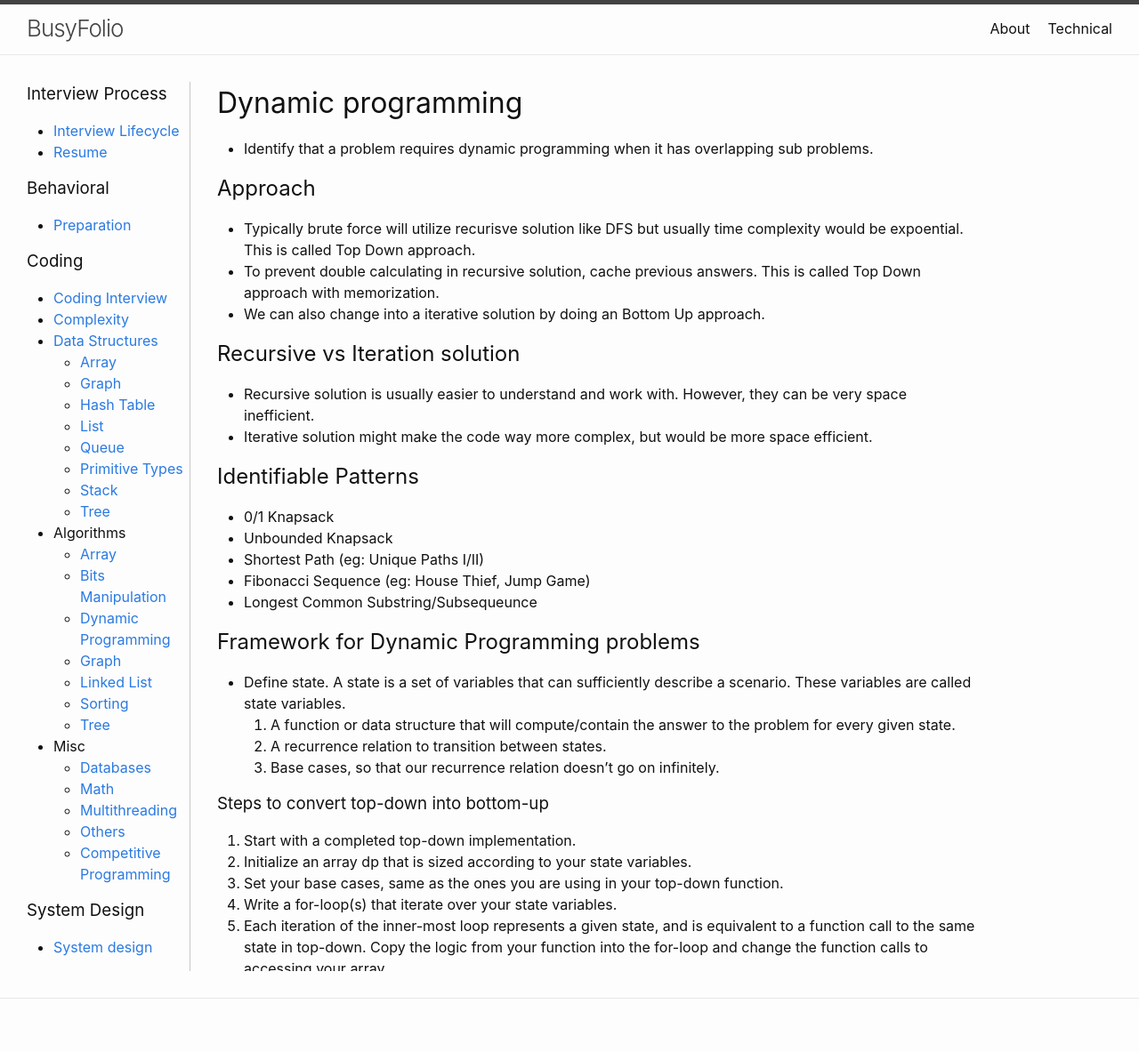
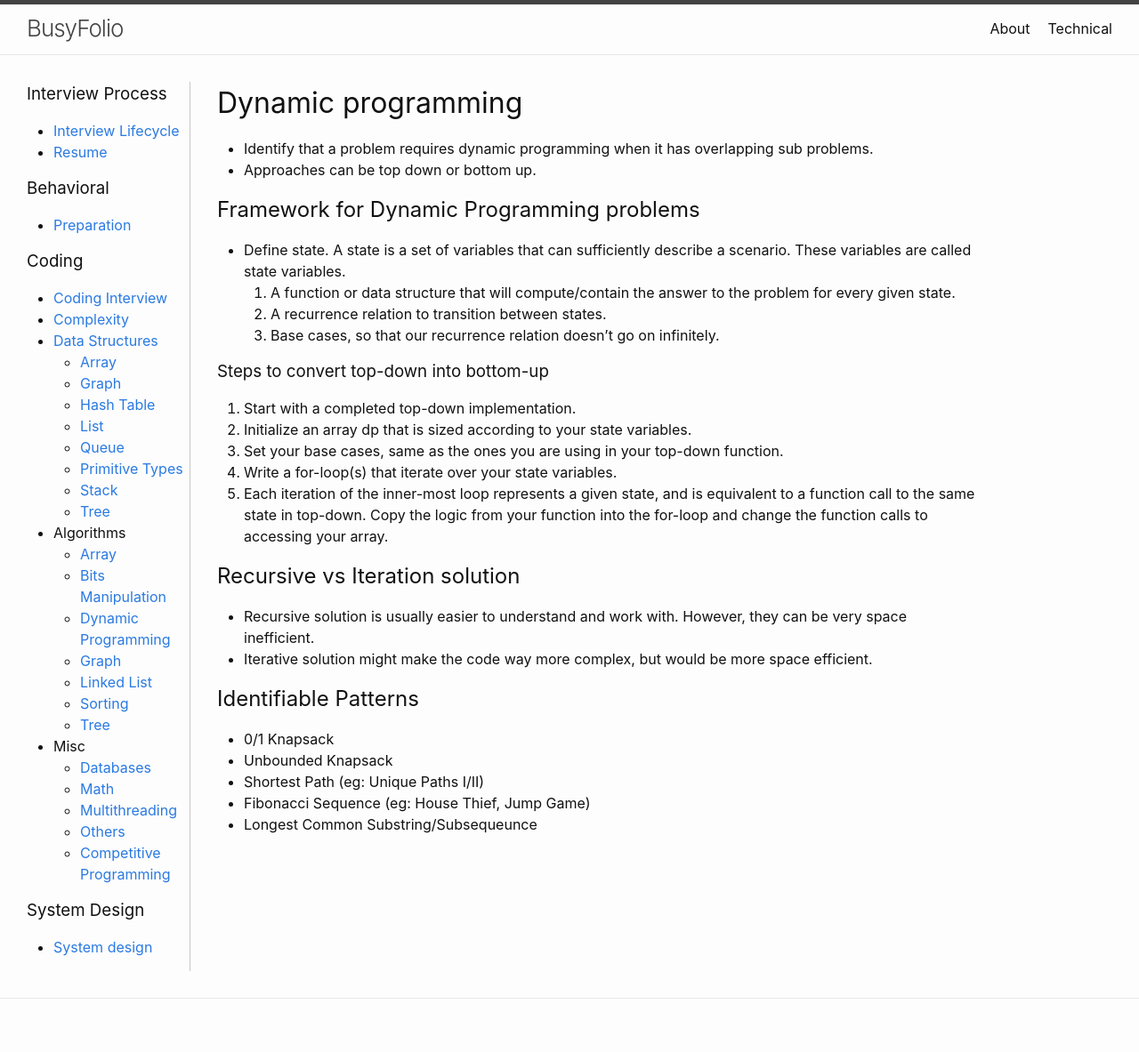
Before and after one commit to bzthin/bzthin.github.io, a Jekyll site: the page built from pages/technical/coding/algorithms/dynamic-programming.md, in a window 1280 px wide. Shown: the whole page at 89% size. Built offline with Jekyll 4.4.1, drawn with Linux system fonts in a browser that asks for light colours.

Commit message:
updated dp algo

```diff
--- a/pages/technical/coding/algorithms/dynamic-programming.md
+++ b/pages/technical/coding/algorithms/dynamic-programming.md
@@ -6,23 +6,7 @@ permalink: /algorithms/dynamic-programming/
 
 # Dynamic programming
 - Identify that a problem requires dynamic programming when it has overlapping sub problems.
-
-## Approach
-- Typically brute force will utilize recurisve solution like DFS but usually time complexity would be expoential. This is called Top Down approach.
-- To prevent double calculating in recursive solution, cache previous answers. This is called Top Down approach with memorization.
-- We can also change into a iterative solution by doing an Bottom Up approach.
-
-## Recursive vs Iteration solution
-- Recursive solution is usually easier to understand and work with. However, they can be very space inefficient.
-- Iterative solution might make the code way more complex, but would be more space efficient.
-
-## Identifiable Patterns
-- 0/1 Knapsack
-- Unbounded Knapsack
-- Shortest Path (eg: Unique Paths I/II)
-- Fibonacci Sequence (eg: House Thief, Jump Game)
-- Longest Common Substring/Subsequeunce
-
+- Approaches can be top down or bottom up.
 
 ## Framework for Dynamic Programming problems
 - Define state. A state is a set of variables that can sufficiently describe a scenario. These variables
```
Also changed, not shown: other parts of pages/technical/coding/algorithms/dynamic-programming.md (+11 -0 lines), pages/technical/coding/algorithms/bits-manipulation.md (+1 -1 lines).
